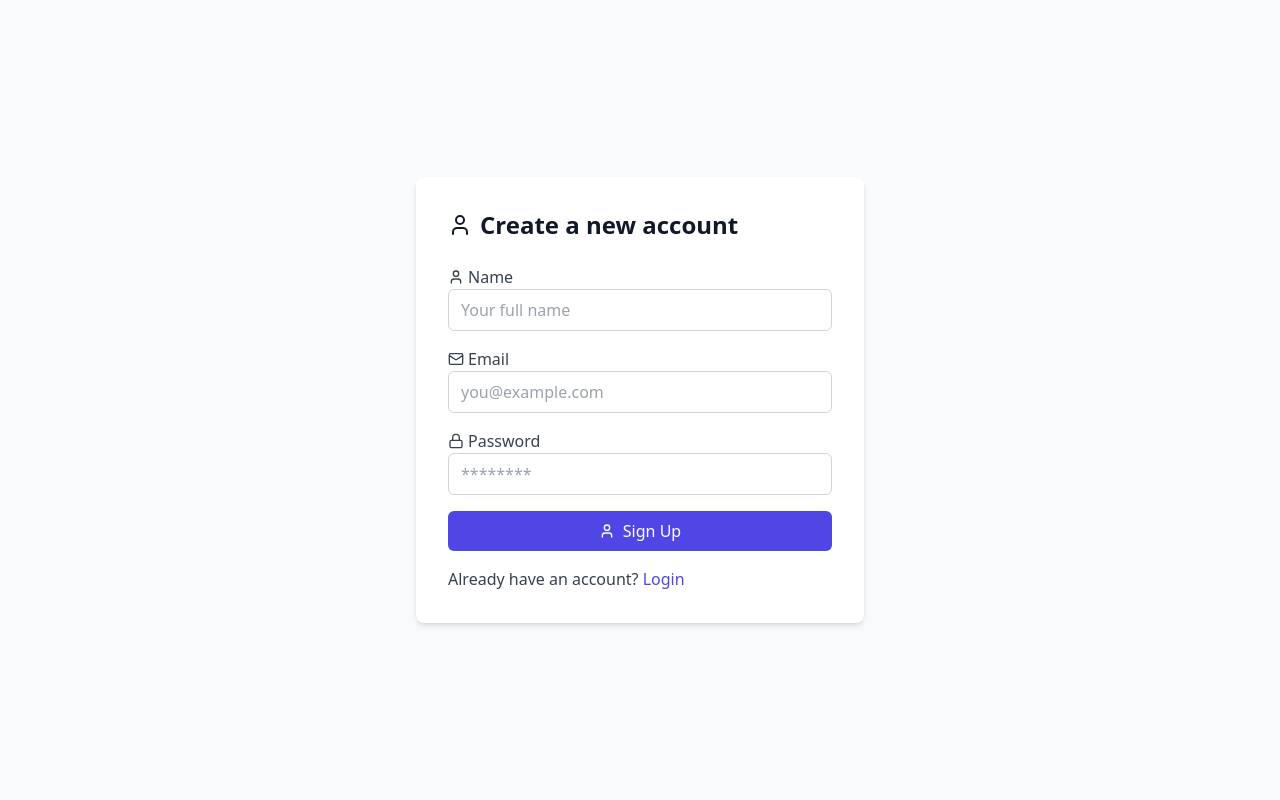
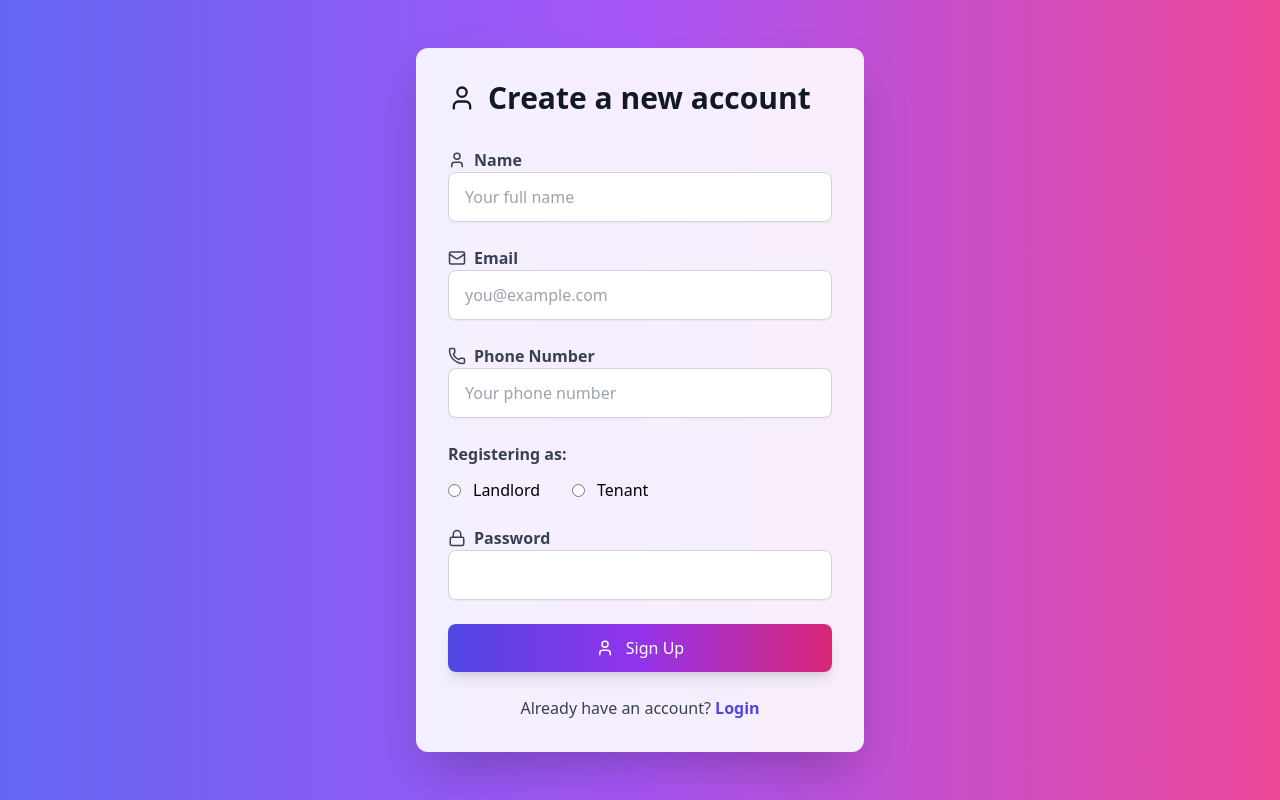
Before and after one commit to Soumyodeep-Dey/Ghar_Nishchit, a React (Vite) app in the folder frontend/UI/: page /signup in a window 1280 px wide. Built offline with nearby package versions, Linux system fonts and the light colour scheme.

Commit message:
Adding new features & styling for SignUp page

```diff
--- a/frontend/UI/src/components/SignUp.jsx
+++ b/frontend/UI/src/components/SignUp.jsx
@@ -1,19 +1,19 @@
 import React from 'react';
 import { Link } from 'react-router-dom';
-import { User, Mail, Lock } from 'lucide-react';
+import { User, Mail, Lock, Phone } from 'lucide-react';
 
 export default function SignUp() {
   return (
-    <div className="min-h-screen flex items-center justify-center bg-gray-50 dark:bg-gray-900">
-      <div className="max-w-md w-full bg-white dark:bg-gray-800 p-8 rounded-lg shadow-md">
-        <h2 className="text-2xl font-bold mb-6 text-gray-900 dark:text-gray-100 flex items-center space-x-2">
-          <User size={24} />
+    <div className="min-h-screen flex items-center justify-center bg-gradient-to-r from-indigo-500 via-purple-500 to-pink-500">
+      <div className="max-w-md w-full bg-white bg-opacity-90 dark:bg-gray-800 dark:bg-opacity-90 p-8 rounded-xl shadow-2xl transform transition-transform hover:scale-105 duration-300">
+        <h2 className="text-3xl font-extrabold mb-8 text-gray-900 dark:text-gray-100 flex items-center space-x-3">
+          <User size={28} />
           <span>Create a new account</span>
         </h2>
-        <form className="space-y-4" noValidate>
+        <form className="space-y-6" noValidate>
           <div>
-            <label htmlFor="name" className=" text-gray-700 dark:text-gray-300 flex items-center space-x-1">
-              <User size={16} />
+            <label htmlFor="name" className="text-gray-700 dark:text-gray-300 flex items-center space-x-2 font-semibold">
+              <User size={18} />
               <span>Name</span>
             </label>
             <input
@@ -21,14 +21,14 @@ export default function SignUp() {
               id="name"
               name="name"
               autoComplete="name"
-              className="w-full px-3 py-2 border border-gray-300 dark:border-gray-600 rounded-md focus:outline-none focus:ring-2 focus:ring-indigo-500"
+              className="w-full px-4 py-3 border border-gray-300 dark:border-gray-600 rounded-lg focus:outline-none focus:ring-4 focus:ring-indigo-400 dark:focus:ring-indigo-600 transition-shadow duration-300 shadow-sm hover:shadow-md"
               placeholder="Your full name"
               required
             />
           </div>
           <div>
-            <label htmlFor="email" className=" text-gray-700 dark:text-gray-300 flex items-center space-x-1">
-              <Mail size={16} />
+            <label htmlFor="email" className="text-gray-700 dark:text-gray-300 flex items-center space-x-2 font-semibold">
+              <Mail size={18} />
               <span>Email</span>
             </label>
             <input
@@ -36,14 +36,54 @@ export default function SignUp() {
               id="email"
               name="email"
               autoComplete="email"
-              className="w-full px-3 py-2 border border-gray-300 dark:border-gray-600 rounded-md focus:outline-none focus:ring-2 focus:ring-indigo-500"
+              className="w-full px-4 py-3 border border-gray-300 dark:border-gray-600 rounded-lg focus:outline-none focus:ring-4 focus:ring-indigo-400 dark:focus:ring-indigo-600 transition-shadow duration-300 shadow-sm hover:shadow-md"
               placeholder="you@example.com"
               required
             />
           </div>
           <div>
-            <label htmlFor="password" className=" text-gray-700 dark:text-gray-300 flex items-center space-x-1">
-              <Lock size={16} />
+            <label htmlFor="phone" className="text-gray-700 dark:text-gray-300 flex items-center space-x-2 font-semibold">
+              <Phone size={18} />
+              <span>Phone Number</span>
+            </label>
+            <input
+              type="tel"
+              id="phone"
+              name="phone"
+              autoComplete="tel"
+              className="w-full px-4 py-3 border border-gray-300 dark:border-gray-600 rounded-lg focus:outline-none focus:ring-4 focus:ring-indigo-400 dark:focus:ring-indigo-600 transition-shadow duration-300 shadow-sm hover:shadow-md"
+              placeholder="Your phone number"
+              required
+            />
+          </div>
+          <div>
+            <span className="text-gray-700 dark:text-gray-300 font-semibold">Registering as:</span>
+            <div className="flex items-center space-x-8 mt-3">
+              <label className="flex items-center space-x-3 cursor-pointer">
+                <input
+                  type="radio"
+                  name="role"
+                  value="landlord"
+                  className="form-radio text-indigo-600 focus:ring-indigo-500"
+                  required
+                />
+                <span>Landlord</span>
+              </label>
+              <label className="flex items-center space-x-3 cursor-pointer">
+                <input
+                  type="radio"
+                  name="role"
+                  value="tenant"
+                  className="form-radio text-indigo-600 focus:ring-indigo-500"
+                  required
+                />
+                <span>Tenant</span>
+              </label>
+            </div>
+          </div>
+          <div>
+            <label htmlFor="password" className="text-gray-700 dark:text-gray-300 flex items-center space-x-2 font-semibold">
+              <Lock size={18} />
               <span>Password</span>
             </label>
             <input
@@ -51,22 +91,22 @@ export default function SignUp() {
               id="password"
               name="password"
               autoComplete="new-password"
-              className="w-full px-3 py-2 border border-gray-300 dark:border-gray-600 rounded-md focus:outline-none focus:ring-2 focus:ring-indigo-500"
-              placeholder="********"
+              className="w-full px-4 py-3 border border-gray-300 dark:border-gray-600 rounded-lg focus:outline-none focus:ring-4 focus:ring-indigo-400 dark:focus:ring-indigo-600 transition-shadow duration-300 shadow-sm hover:shadow-md"
+              placeholder=""
               required
             />
           </div>
           <button
             type="submit"
-            className="w-full bg-indigo-600 text-white py-2 rounded-md hover:bg-indigo-700 transition flex items-center justify-center space-x-2"
+            className="w-full bg-gradient-to-r from-indigo-600 via-purple-600 to-pink-600 text-white py-3 rounded-lg hover:from-pink-600 hover:via-purple-600 hover:to-indigo-600 transition-colors duration-500 flex items-center justify-center space-x-3 shadow-lg hover:shadow-xl transform hover:scale-105"
           >
-            <User size={16} />
+            <User size={18} />
             <span>Sign Up</span>
           </button>
         </form>
-        <p className="mt-4 text-gray-700 dark:text-gray-300">
+        <p className="mt-6 text-gray-700 dark:text-gray-300 text-center">
           Already have an account?{' '}
-          <Link to="/login" className="text-indigo-600 hover:underline">
+          <Link to="/login" className="text-indigo-600 hover:underline font-semibold">
             Login
           </Link>
         </p>
```
